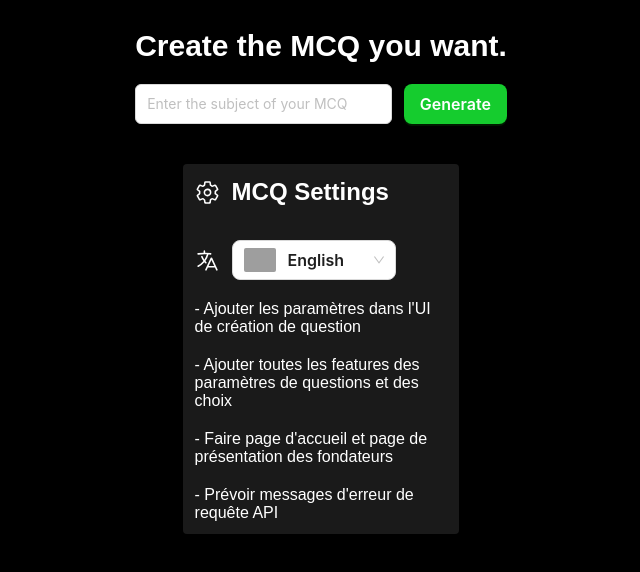
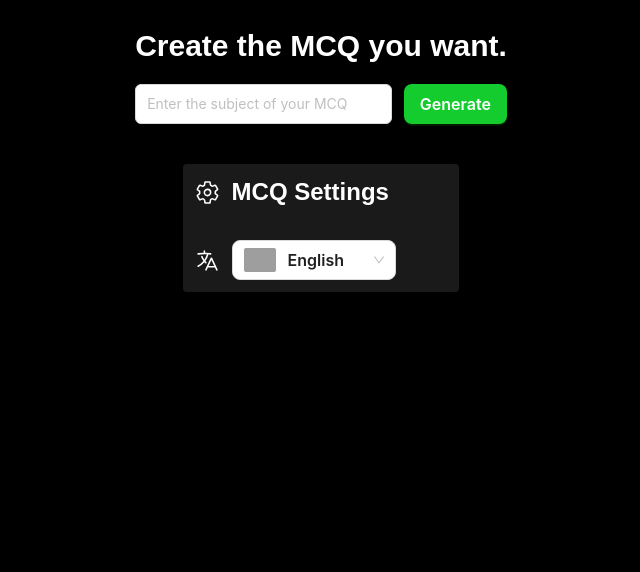
Before and after one commit to Victor-Pavageau/CreatExam, a React (Vite) app: page /generate in a window 1280 px wide. Shown: the top 572 px of the page, without its empty margins (319-959 px from the left). Built offline with nearby package versions, Linux system fonts and the light colour scheme; grey boxes are pictures that could not be loaded.

Commit message:
Remove useless code

```diff
--- a/src/components/GenerationSettings.tsx
+++ b/src/components/GenerationSettings.tsx
@@ -102,18 +102,6 @@ function GenerationSettings(props: Props) {
             ]}
           />
         </div>
-        <div>
-          - Ajouter les paramètres dans l'UI de création de question
-        </div>
-        <div>
-          - Ajouter toutes les features des paramètres de questions et des choix
-        </div>
-        <div>
-          - Faire page d'accueil et page de présentation des fondateurs
-        </div>
-        <div>
-          - Prévoir messages d'erreur de requête API
-        </div>
       </div>
     </div>
   )
```
